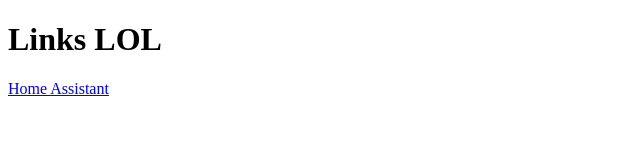
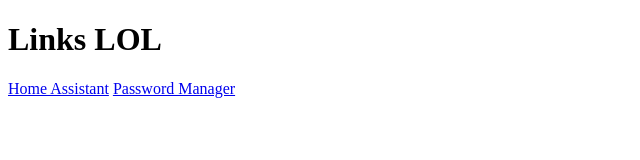
Before and after one commit to rittensus/rittensus.github.io, a plain HTML site: page index.html in a window 1280 px wide. Shown: the whole page, without its empty margins (0-640 px from the left). Drawn offline with Linux system fonts and the light colour scheme.

Commit message:
Update index.html

```diff
--- a/index.html
+++ b/index.html
@@ -8,5 +8,6 @@
 </head>
 <body><h1>Links LOL</h1>
     <a href="https://home.rittensus.duckdns.org">Home Assistant</a>
+    <a href="https://rittensus.duckdns.org">Password Manager</a>
 </body>
 </html>
```
